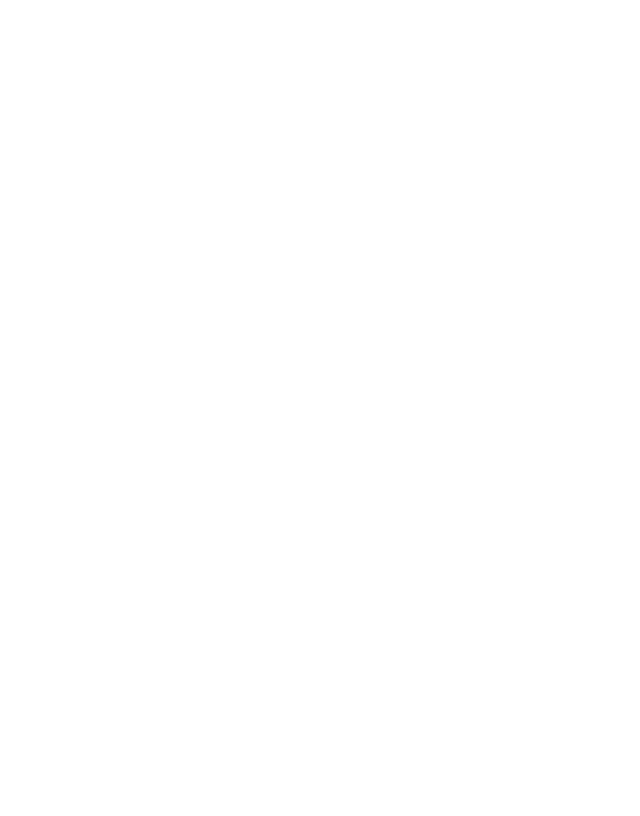
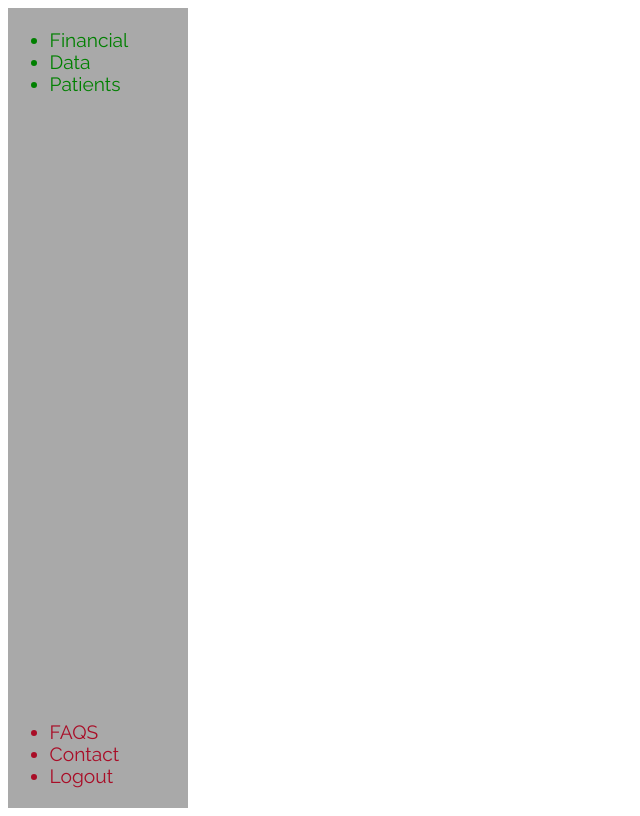
Before and after one commit to Muhammadcodes10/Medically, a React (Vite) app in the folder HospitalClient/: page /homePge in a window 1280 px wide. Before the commit this address had no page. Shown: the whole page, without its empty margins (0-640 px from the left). Built offline with nearby package versions, Linux system fonts and the light colour scheme.

Commit message:
I began the side bar for the dashboard

```diff
--- a/HospitalClient/src/App.tsx
+++ b/HospitalClient/src/App.tsx
@@ -6,7 +6,7 @@ function App() {
   return (
     <Router>
       <Routes>
-        <Route path="/homePage" element={<TicketScanner/>} />
+        <Route path="/homePge" element={<TicketScanner/>} />
         <Route path="/" element={<Intro/>} />
 
       </Routes>
--- a/HospitalClient/src/components/homePage.tsx
+++ b/HospitalClient/src/components/homePage.tsx
@@ -1,17 +1,32 @@
 // This will be the main page of the hospital dashboard.
-import { useNavigate } from "react-router-dom";
-function TicketScanner(){
-//             let navigate = useNavigate();
+function TicketScanner() {
+  return (
+    <>
+      <div className="side-panel">
+        <div className="side-panel-topGroup">
+          <ul>
+            <li>Financial</li>
+            <li>Data</li>
 
+            <li>Patients</li>
 
-//    const handleRT = () => {
+          </ul>
+        </div>
+        <div className="side-panel-bottomGroup">
+             <ul>
+            <li>FAQS</li>
+            <li>Contact</li>
 
-//     navigate('/loginPage')
+            <li>Logout</li>
 
-//     }
-    return  (
-        <button> Welcome to the dashboard.</button>
-    )
+          </ul>
+        </div>
+      </div>
+
+      <div className="leftBox"></div>
+      <div className="rightBox"></div>
+    </>
+  );
 }
 
-export default TicketScanner
+export default TicketScanner;
--- a/HospitalClient/src/components/loginpage.tsx
+++ b/HospitalClient/src/components/loginpage.tsx
@@ -23,7 +23,7 @@ function Intro() {
   let navig = useNavigate();
 
   function SomeComponent() {
-    navig("/homePage");
+    navig("/homePge");
   }
   return (
     <>
--- a/HospitalClient/src/index.css
+++ b/HospitalClient/src/index.css
@@ -6,9 +6,9 @@
 
 
 body{
-  display: flex;
+  /* display: flex;
   align-items:start;
-  justify-content: center;
+  justify-content: center; */
   font-size: larger;
   min-height:100vh;
 }
@@ -176,3 +176,24 @@ a{
   left: 1rem;
   pointer-events: none;
 }
+
+
+
+.side-panel{
+  display: flex;
+  justify-content: space-between;
+  width: 180px;
+  height: 100vh;
+  flex-direction: column;
+  background-color: darkgrey;
+  padding: 0.1rem;
+
+}
+
+.side-panel-topGroup{
+  color: green;
+}
+
+.side-panel-bottomGroup{
+  color: #a90d27;
+}
```
